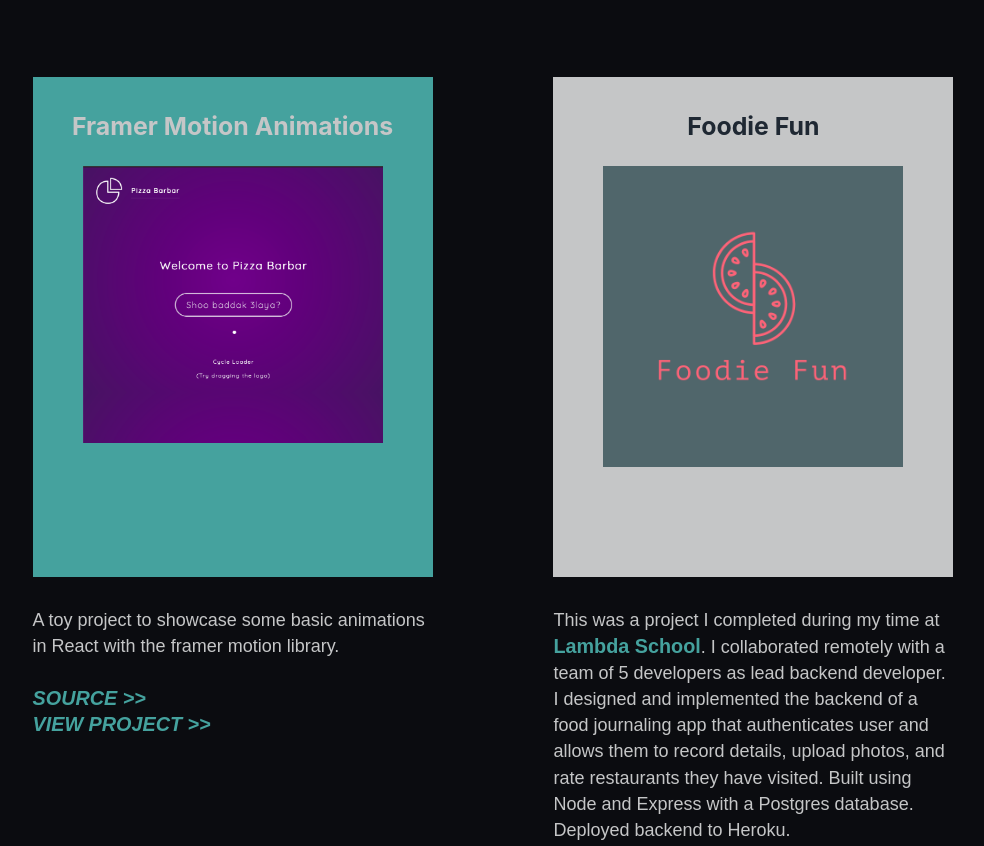
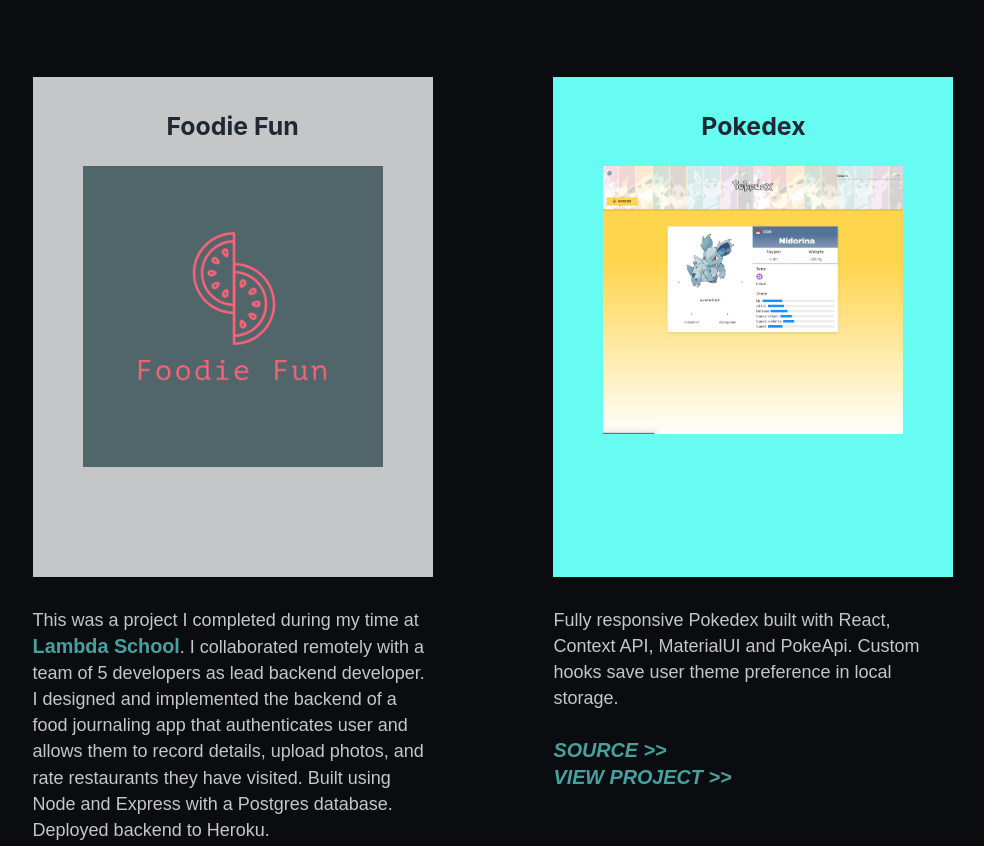
Before and after one commit to RashaMou/portfoliosite, a Gatsby site: page / in a window 1280 px wide. Shown: the part 2214-3060 px from the top of the page, without its empty margins (147-1131 px from the left). Built offline with nearby package versions, Linux system fonts and the light colour scheme; Gatsby itself is replaced by a stand-in of ours.

Commit message:
remove animations project

```diff
--- a/src/components/projects.js
+++ b/src/components/projects.js
@@ -1,5 +1,4 @@
 import * as React from "react"
-import animation from "../images/animation.png"
 import foodieFun from "../images/foodie-fun.png"
 import key from "../images/key.png"
 import phillymarkets from "../images/phillymarkets.png"
@@ -80,7 +79,7 @@
             <p className="project-link view-project">VIEW PROJECT >></p>
           </a>
         </div> */}
-        <div>
+        {/* <div>
           <div className="project proj-3">
             <h3>Framer Motion Animations</h3>
             <img
@@ -99,7 +98,7 @@
           <a href="https://xenodochial-curie-518305.netlify.app/">
             <p className="project-link view-project">VIEW PROJECT >></p>
           </a>
-        </div>
+        </div> */}
         <div>
           <div className="project proj-4">
             <h3>Foodie Fun</h3>
```
